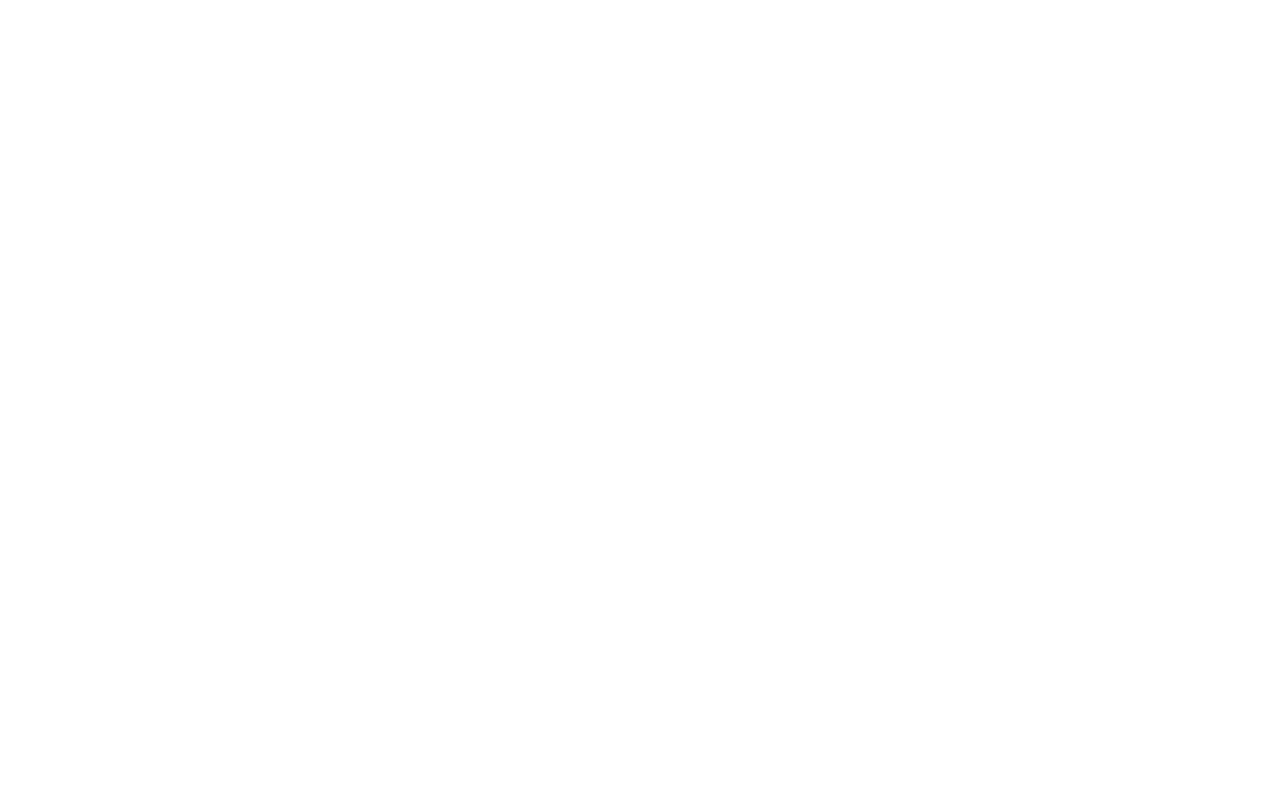
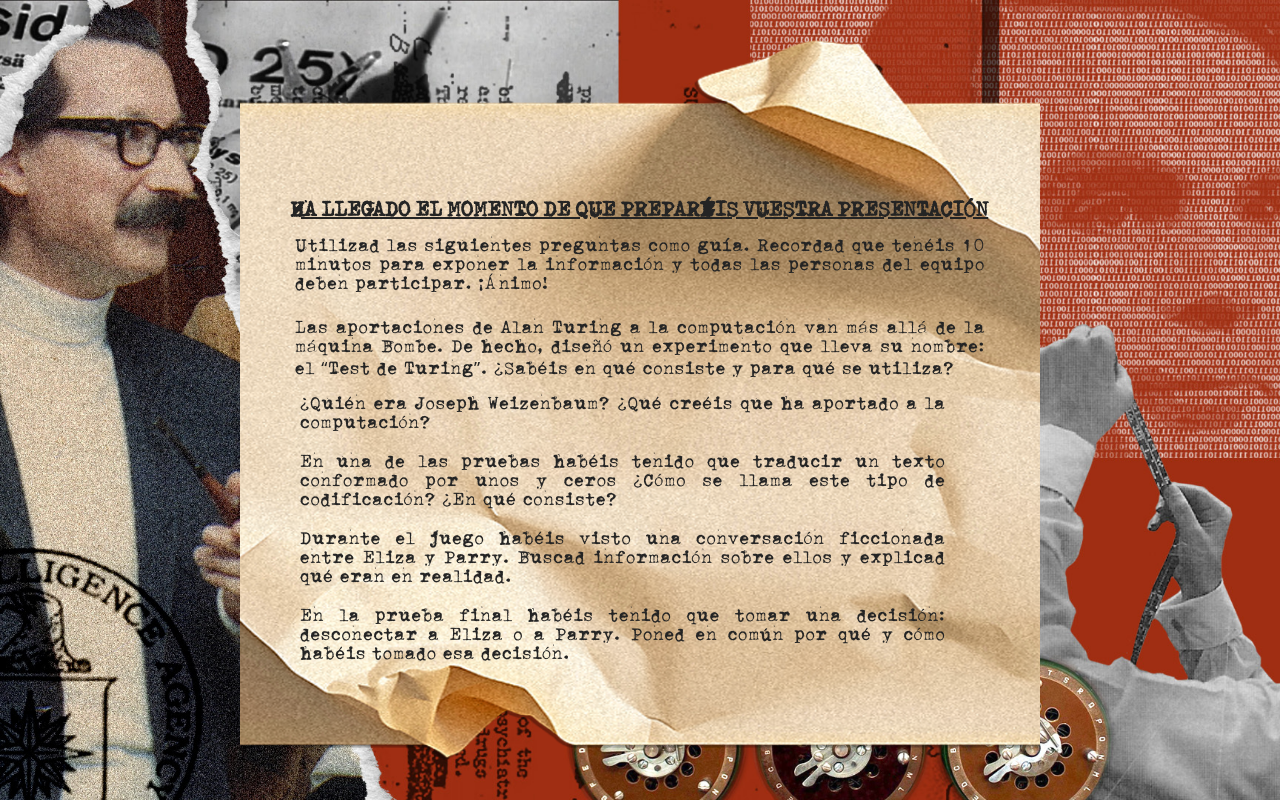
Before and after one commit to JohnnyBC2022/EnigmaF5, a React (Vite) app in the folder frontend/: page /finalquestions in a window 1280 px wide. Before the commit this address had no page. Built offline with nearby package versions, Linux system fonts and the light colour scheme.

Commit message:
FinalQuestions.jsx created

```diff
--- a/frontend/src/App.jsx
+++ b/frontend/src/App.jsx
@@ -10,6 +10,7 @@
 import Prueba02 from "./pages/Prueba02/Prueba02";
 import { HumanityWins } from "./pages/HumanityWins/HumanityWins";
 import { FatalError } from "./pages/FatalError/FatalError";
+import { FinalQuestions } from "./pages/FinalQuestions/FinalQuestions";
 
 
 
@@ -28,6 +29,7 @@
           <Route path="/prueba02" element={ <Prueba02 />} />
           <Route path="/humanityWins" element={<HumanityWins/>} />
           <Route path="/fatalError" element={<FatalError/>} />
+          <Route path="/finalquestions" element={<FinalQuestions/>} />
 
 
         </Routes>
--- /dev/null
+++ b/frontend/src/Pages/FinalQuestions/FinalQuestions.jsx
@@ -0,0 +1,43 @@
+import "../Instrucciones/Instrucciones.css";
+
+export const FinalQuestions = () => {
+  return (
+    <div className="mainInstructions">
+      <div className="paper">
+        <h1>Ha llegado el momento de que preparéis vuestra presentación</h1>
+        <p>
+          Utilizad las siguientes preguntas como guía. Recordad que tenéis 10
+          minutos para exponer la información y todas las personas del equipo
+          deben participar. ¡Ánimo!
+        </p>
+        <ol style={{ listStyleType: 'decimal' }}>
+          <li>
+
+            Las aportaciones de Alan Turing a la computación van más allá de la máquina Bombe. De hecho, diseñó un experimento que lleva su nombre: el “Test de Turing”. ¿Sabéis en qué consiste y para qué se utiliza?
+
+          </li>
+          <li>
+            <p>
+            ¿Quién era Joseph Weizenbaum? ¿Qué creéis que ha aportado a la computación?
+            </p>
+          </li>
+          <li>
+            <p>
+            En una de las pruebas habéis tenido que traducir un texto conformado por unos y ceros ¿Cómo se llama este tipo de codificación? ¿En qué consiste?
+            </p>
+          </li>
+          <li>
+            <p>
+            Durante el juego habéis visto una conversación ficcionada entre Eliza y Parry. Buscad información sobre ellos y explicad qué eran en realidad.
+            </p>
+          </li>
+          <li>
+            <p>
+            En la prueba final habéis tenido que tomar una decisión: desconectar a Eliza o a Parry. Poned en común por qué y cómo habéis tomado esa decisión.
+            </p>
+          </li>
+        </ol>
+      </div>
+    </div>
+  );
+};
--- a/frontend/src/Pages/Instrucciones/Instrucciones.css
+++ b/frontend/src/Pages/Instrucciones/Instrucciones.css
@@ -100,6 +100,11 @@
   margin-top: 7rem;
 }
 
+.paper ol{
+  margin-top: 1.5rem;
+  list-style-type: decimal;
+}
+
 @media screen and (min-width: 1600px) {
   .paper h1 {
     margin-bottom: 5rem;
```
